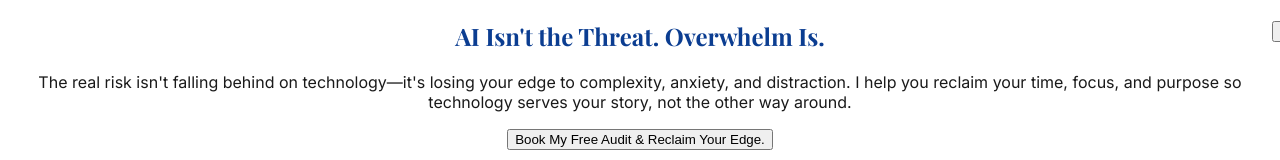
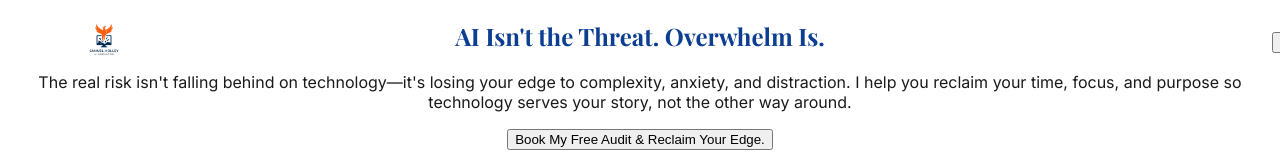
Before and after one commit to samuelmholley1/samuelholley.com_rebuild, a Next.js app: page / in a window 1280 px wide. Shown: the top 160 px of the page. Built offline with nearby package versions, Linux system fonts and the light colour scheme; a web font is replaced by a local one.

Commit message:
fix: use explicit width/height for navbar logo for Playwright CI visibility

```diff
--- a/src/components/Navbar.tsx
+++ b/src/components/Navbar.tsx
@@ -21,7 +21,8 @@ const Navbar = () => {
           <Image
             src="/samuel_holley_logo_transparent.png"
             alt="Samuel Holley Logo"
-            fill={true}
+            width={192}
+            height={40}
             className="object-contain"
             priority
           />
```
